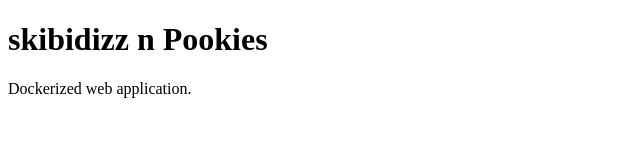
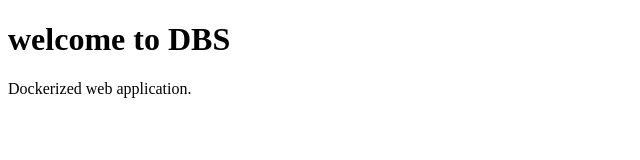
Before and after one commit to ChristyRajesh3/CAONE_NETWORKING_ADMIN_DEPLOY, a plain HTML site: page hello-world-app/index.html in a window 1280 px wide. Shown: the whole page, without its empty margins (0-640 px from the left). Drawn offline with Linux system fonts and the light colour scheme.

Commit message:
New update Deploying

```diff
--- a/hello-world-app/index.html
+++ b/hello-world-app/index.html
@@ -4,7 +4,7 @@
     <title>Hello World</title>
 </head>
 <body>
-    <h1>skibidizz n Pookies</h1>
+    <h1>welcome to DBS</h1>
     <p>Dockerized web application.</p>
 </body>
 </html>
```
